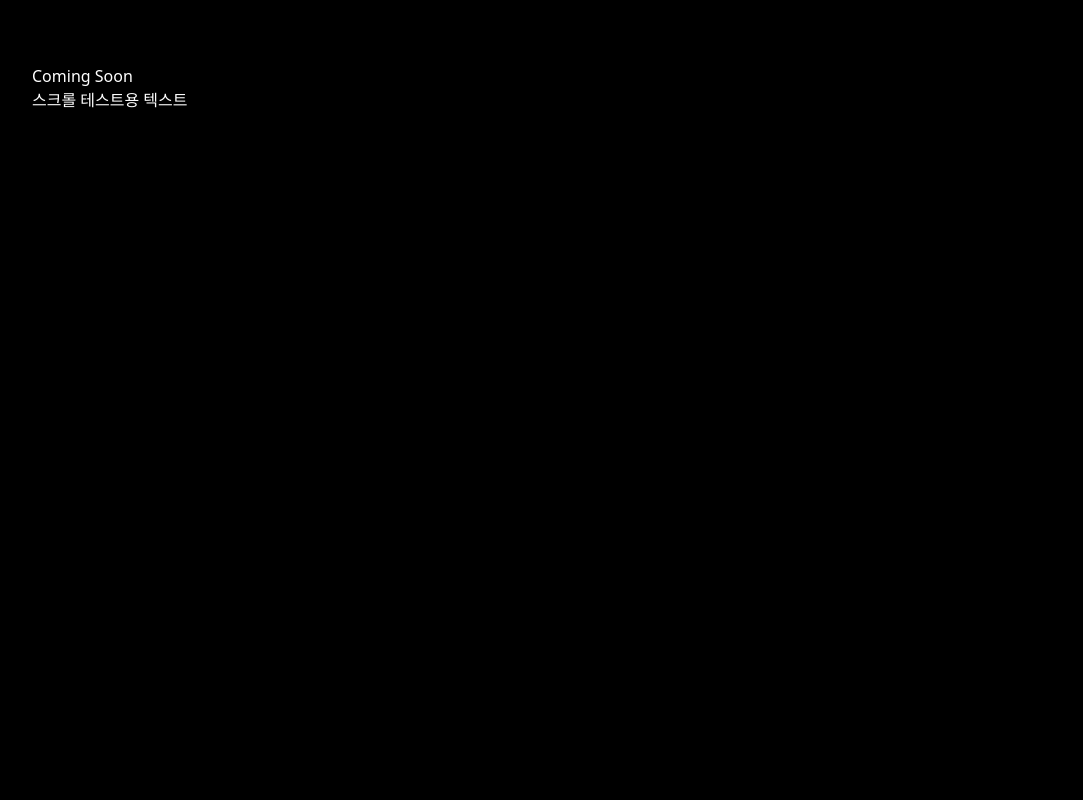
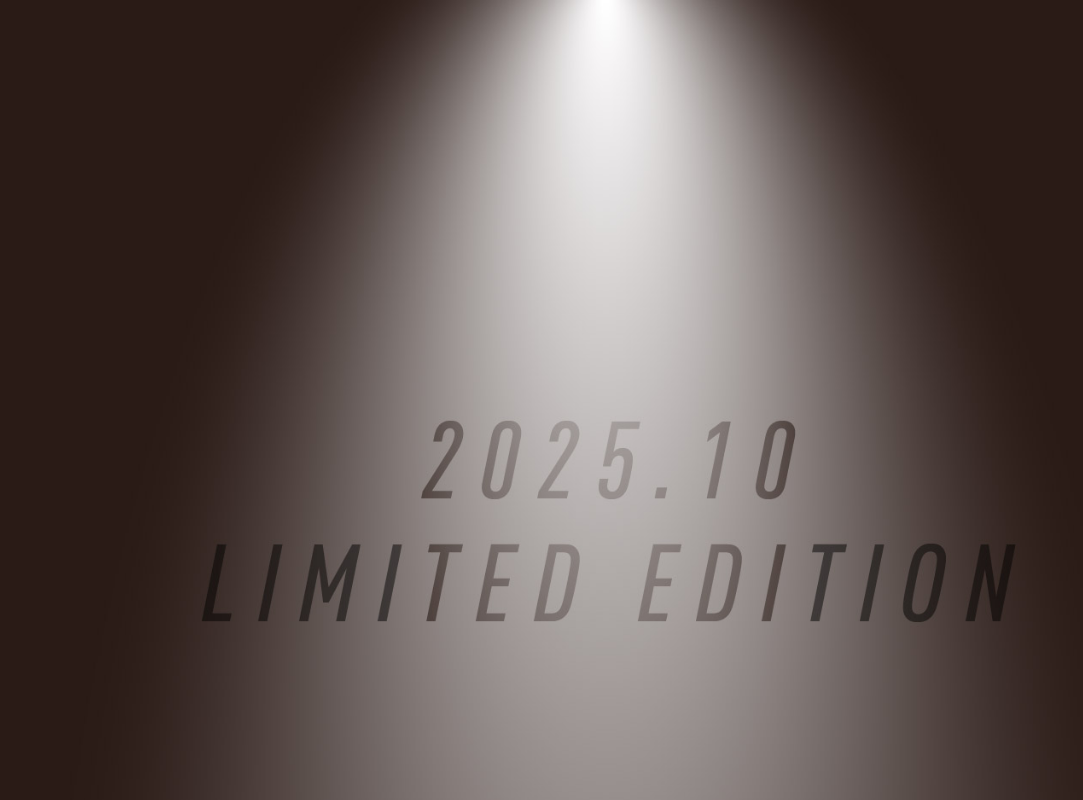
Before and after one commit to Koas-TeamK/Maruon_Front, a React (Vite) app in the folder maru_on/: page / in a window 1280 px wide. Shown: the top 800 px of the page, without its empty margins (32-1115 px from the left). Built offline with nearby package versions, Linux system fonts and the light colour scheme.

Commit message:
[comingSoon]

```diff
--- a/maru_on/src/pages/ComingSoonPage.tsx
+++ b/maru_on/src/pages/ComingSoonPage.tsx
@@ -1,34 +1,25 @@
 export default function ComingSoonPage() {
-    const poster = "/img/comingSoon.jpg";
-
     return (
         <div
             style={{
-                minHeight: "100vh", // ✅ 화면보다 커지면 스크롤 생김
+                minHeight: "100vh",
                 width: "100vw",
-                backgroundColor: "#000", // ✅ 노치 검정 처리
+                backgroundColor: "#000",
                 overflow: "auto",
             }}
         >
+            {/* ✅ 포스터 배경 */}
             <img
-                src={poster}
+                src="/img/comingSoon.jpg"
                 alt="Coming Soon"
                 style={{
-                    position: "absolute",     // ✅ fixed ❌, 이제는 absolute
-                    top: 0,
-                    left: 0,
+                    inset: 0,
                     width: "100%",
                     height: "100%",
                     objectFit: "cover",
                     zIndex: -1,
                 }}
             />
-            <div style={{ padding: "4rem", color: "#fff" }}>
-                <h1>Coming Soon</h1>
-                <p>스크롤 테스트용 텍스트</p>
-                <div style={{ height: "200vh" }}></div>
-                <p>아래까지 잘 보이면 성공</p>
-            </div>
         </div>
     );
 }
```
